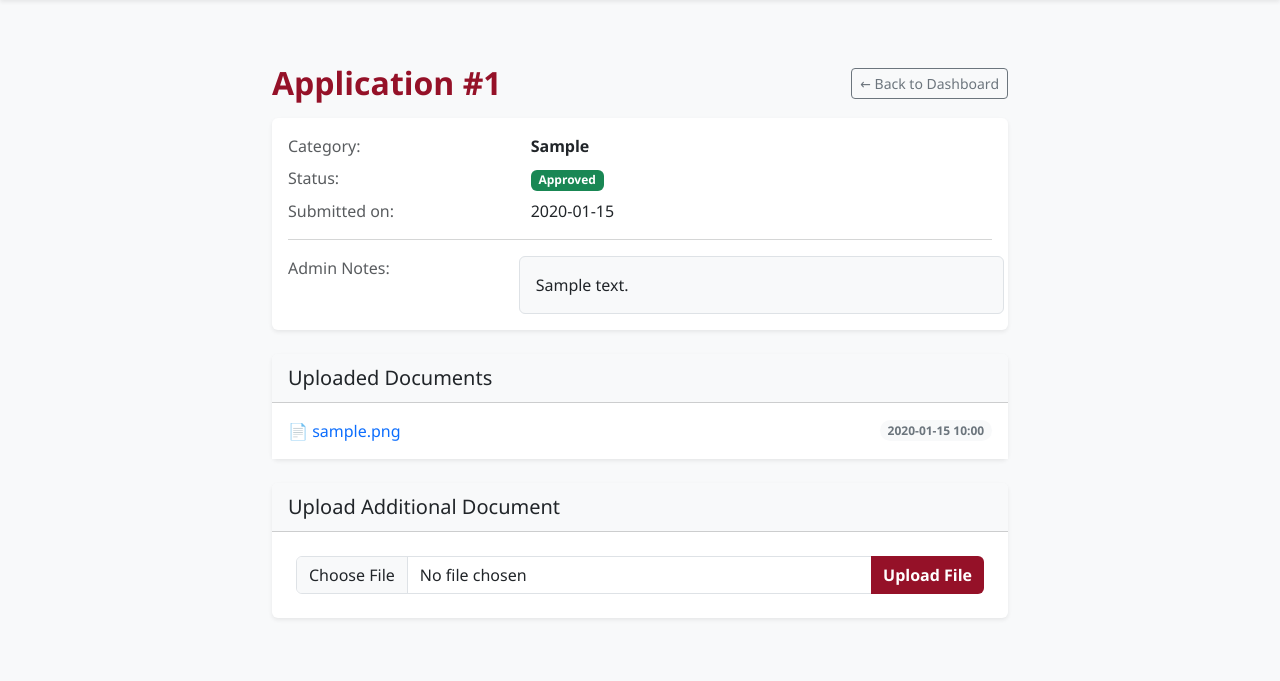
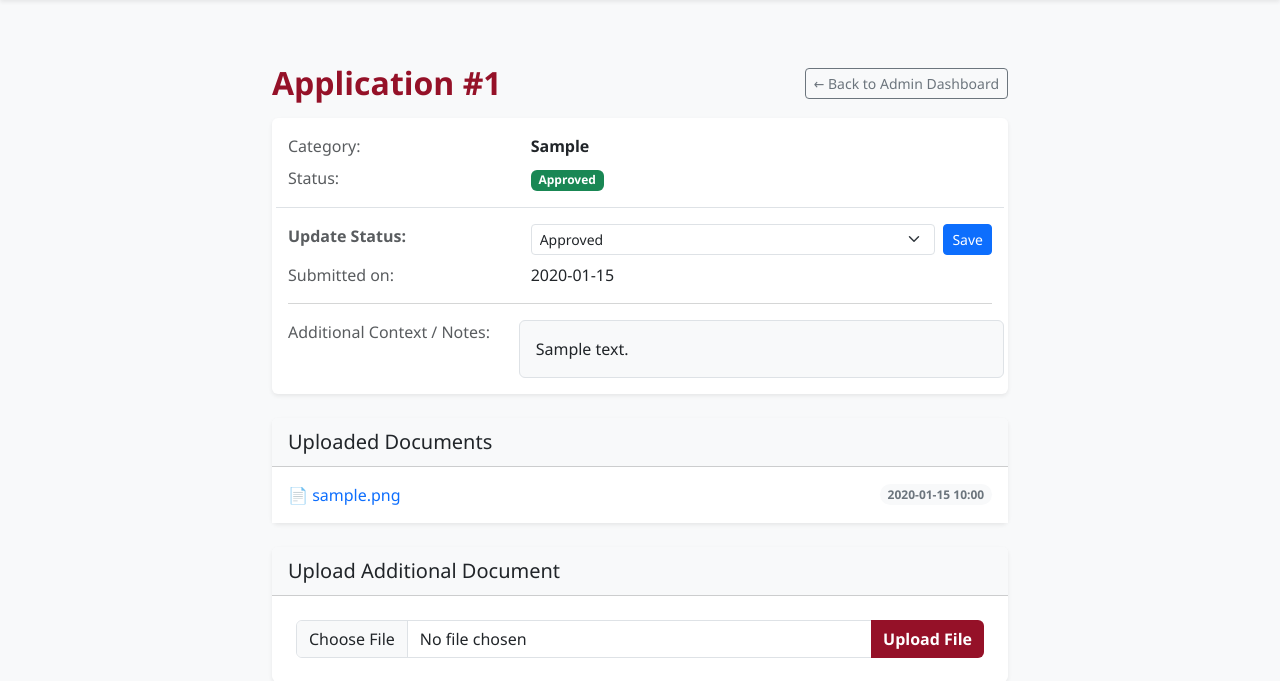
Before and after one commit to cfpetit/ayuda-inmigrante, a Flask app: page /cases/1 in a window 1280 px wide. Shown: the part 66-747 px from the top of the page. Run offline with Flask 3, Linux system fonts and the light colour scheme; a user stored in the database is signed in; tables that the repository leaves empty hold one stand-in row (values such as "Sample post").

Commit message:
Fixed mailing and admin dashboard

```diff
--- a/app/public/routes.py
+++ b/app/public/routes.py
@@ -2,8 +2,9 @@ import os
 import uuid
 from flask import Blueprint, render_template, redirect, url_for, flash, current_app, send_from_directory, abort, request
 from flask_login import login_required, current_user
+from flask_mail import Message
 from werkzeug.utils import secure_filename
-from app import db
+from app import db, mail
 from app.models import Case, Document, JobPosting, NewsPost
 
 public_bp = Blueprint('public', __name__, template_folder='templates')
@@ -83,8 +84,28 @@ def create_case():
             )
             db.session.add(doc)
             db.session.commit()
-            flash('Application and initial document created successfully!', 'success')
 
+        # Send email notification to admin upon successful case creation
+        try:
+            admin_email = os.environ.get('ADMIN_EMAIL', 'admin@cylcae.com')
+            sender = current_app.config.get('MAIL_DEFAULT_SENDER') or os.environ.get('MAIL_USERNAME') or 'noreply@cylcae.es'
+
+            msg = Message(
+                subject=f"📋 New Application Submitted: #{new_case.id} ({new_case.case_type})",
+                sender=sender,
+                recipients=[admin_email],
+                body=f"A new application has been submitted on the portal.\n\n"
+                     f"Application ID: #{new_case.id}\n"
+                     f"Applicant Email: {current_user.email}\n"
+                     f"Type: {new_case.case_type}\n"
+                     f"Context/Notes: {new_case.notes or 'None provided'}\n\n"
+                     f"Review it in the admin dashboard."
+            )
+            mail.send(msg)
+        except Exception as e:
+            current_app.logger.error(f"Failed to send email notification: {e}")
+
+        flash('Application created successfully!', 'success')
         return redirect(url_for('public.case_detail', case_id=new_case.id))
 
     selected_type = request.args.get('type', '')
--- a/app/public/templates/public/case_detail.html
+++ b/app/public/templates/public/case_detail.html
@@ -8,7 +8,11 @@
 
         <div class="d-flex justify-content-between align-items-center mb-3 mt-2">
             <h2 class="mb-0 fw-bold text-cylcae">Application #{{ case.id }}</h2>
-            <a href="{{ url_for('public.dashboard') }}" class="btn btn-outline-secondary btn-sm">&larr; Back to Dashboard</a>
+            {% if current_user.is_admin %}
+                <a href="{{ url_for('admin.dashboard') }}" class="btn btn-outline-secondary btn-sm">&larr; Back to Admin Dashboard</a>
+            {% else %}
+                <a href="{{ url_for('public.dashboard') }}" class="btn btn-outline-secondary btn-sm">&larr; Back to Dashboard</a>
+            {% endif %}
         </div>
 
         <div class="card shadow-sm border-0 mb-4">
@@ -17,7 +21,7 @@
                     <div class="col-sm-4 text-muted">Category:</div>
                     <div class="col-sm-8 fw-bold">{{ case.case_type }}</div>
                 </div>
-                <div class="row mb-2">
+                <div class="row mb-2 align-items-center">
                     <div class="col-sm-4 text-muted">Status:</div>
                     <div class="col-sm-8">
                         <span class="badge
@@ -30,6 +34,26 @@
                         </span>
                     </div>
                 </div>
+
+                {% if current_user.is_admin %}
+                <!-- Admin-only Status Management Control -->
+                <div class="row mb-2 mt-3 pt-3 border-top">
+                    <div class="col-sm-4 text-muted fw-bold">Update Status:</div>
+                    <div class="col-sm-8">
+                        <form action="{{ url_for('admin.review_case', id=case.id) }}" method="POST" class="d-flex gap-2">
+                            <input type="hidden" name="csrf_token" value="{{ csrf_token() }}">
+                            <select name="status" class="form-select form-select-sm">
+                                <option value="Pending Review" {% if case.status == 'Pending Review' %}selected{% endif %}>Pending Review</option>
+                                <option value="Under Review" {% if case.status == 'Under Review' %}selected{% endif %}>Under Review</option>
+                                <option value="Approved" {% if case.status == 'Approved' %}selected{% endif %}>Approved</option>
+                                <option value="Rejected" {% if case.status == 'Rejected' %}selected{% endif %}>Rejected</option>
+                            </select>
+                            <button type="submit" class="btn btn-sm btn-primary">Save</button>
+                        </form>
+                    </div>
+                </div>
+                {% endif %}
+
                 <div class="row mb-2">
                     <div class="col-sm-4 text-muted">Submitted on:</div>
                     <div class="col-sm-8">{{ case.created_at.strftime('%Y-%m-%d') }}</div>
@@ -37,7 +61,7 @@
                 {% if case.notes %}
                 <hr class="text-muted">
                 <div class="row">
-                    <div class="col-sm-4 text-muted">Admin Notes:</div>
+                    <div class="col-sm-4 text-muted">Additional Context / Notes:</div>
                     <div class="col-sm-8 text-dark bg-light p-3 rounded border">{{ case.notes }}</div>
                 </div>
                 {% endif %}
```
Also changed, not shown: app/admin/routes.py (+17 -1 lines).
